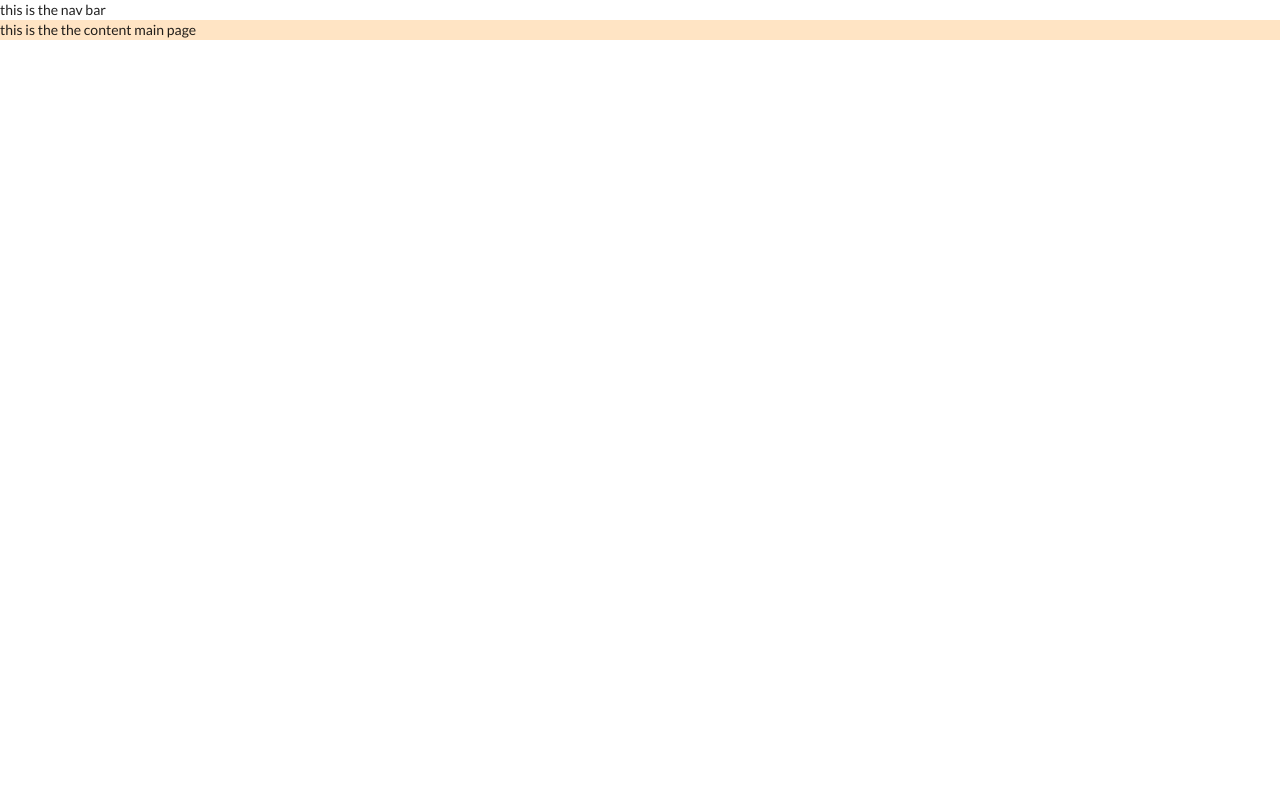
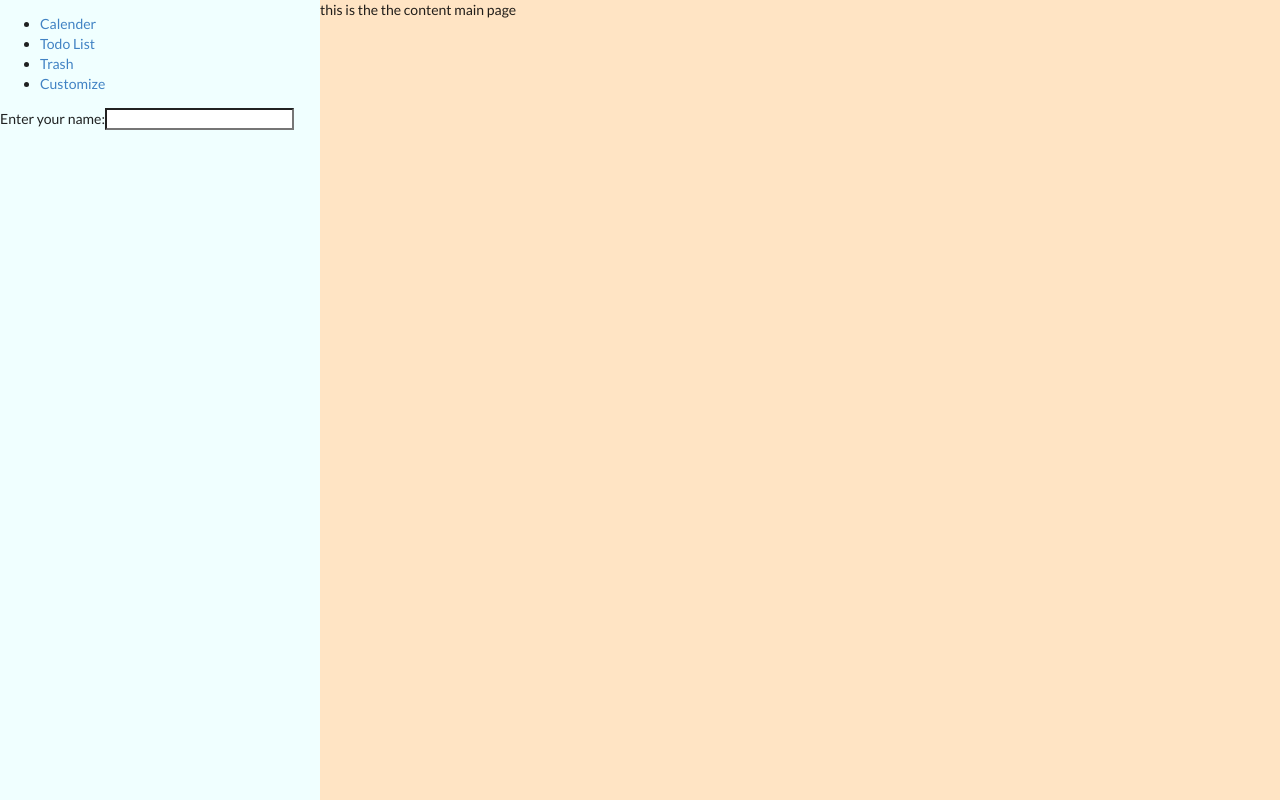
Before and after one commit to mohammedalsomali/ToDo-List-App-updated, a React (Create React App) app: page / in a window 1280 px wide. Built offline with nearby package versions, Linux system fonts and the light colour scheme.

Commit message:
made some css changes to make the page better looking

```diff
--- a/src/App.css
+++ b/src/App.css
@@ -9,18 +9,9 @@ body {
   height: 100vh;
 }
 
-/* .sideNav{
-    height: 100%;
-    width: 25%;
-    position: fixed;
-    z-index: 1;
-    top: 0;
-    left: 0;
-    background-color: #232323;
-    transition: 0.5s ease;
-    overflow-x: hidden;
-    padding-top: 20px;
-    display: flex;
-    flex-direction: column;
-    align-items: center;
-} */
+ul {
+
+  display: absolute;
+  align-content: center;
+
+}
--- a/src/Todo_List/Homepage.js
+++ b/src/Todo_List/Homepage.js
@@ -1,12 +1,13 @@
 import React from "react";
 import Navb from "./navbar";
 import Content from "./contentpage";
-import "./TodoStyle.css";
+import "./style.css";
 
 export default function Homepage(props ){
     return (
         <div className="Container">
             <Navb />
+
             <Content />
         </div>
 
--- a/src/Todo_List/TodoStyle.css
+++ /dev/null
@@ -1,13 +0,0 @@
-.Container {
-    height: 100vh;
-
-}
-
-
-
-
-
-
-.contentPage {
-    background-color: bisque;
-}
--- a/src/Todo_List/navbar.js
+++ b/src/Todo_List/navbar.js
@@ -1,10 +1,32 @@
 import React from "react";
-
 
 export default function Navb() {
   return (
     <nav className="nav">
-        this is the nav bar
+      <ul>
+        <li className="navItem">
+          {" "}
+          <a href="#"> Calender </a>{" "}
+        </li>
+        <li className="navItem">
+          {" "}
+          <a href="#"> Todo List </a>{" "}
+        </li>
+        <li className="navItem">
+          {" "}
+          <a href="#"> Trash</a>{" "}
+        </li>
+        <li className="navItem">
+          {" "}
+          <a href="#"> Customize </a>{" "}
+        </li>
+      </ul>
+      <form>
+        <label>
+          Enter your name:
+          <input type="text" />
+        </label>
+      </form>
     </nav>
-  )
+  );
 }
--- a/src/Todo_List/style.css
+++ b/src/Todo_List/style.css
@@ -4,3 +4,25 @@
 
     color: red;
 }
+
+
+.Container {
+    height: 100vh;
+    display: grid;
+    grid-template-columns: 25% 75%;
+
+}
+
+
+
+
+
+
+.contentPage {
+    background-color: bisque;
+}
+
+
+.nav {
+    background-color: azure;
+}
```
Also changed, not shown: 1 other file (tests, documents, lock files or other folders).
